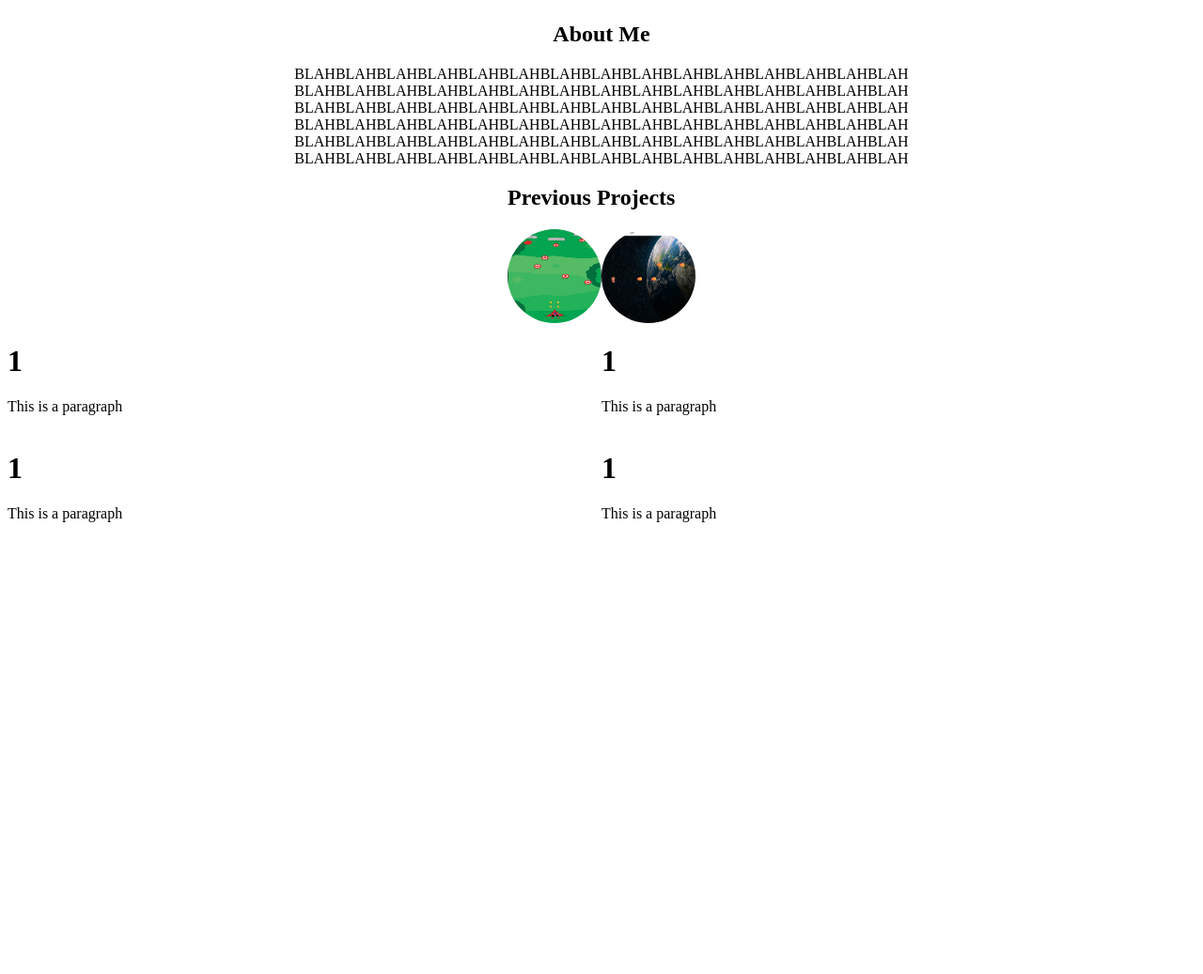
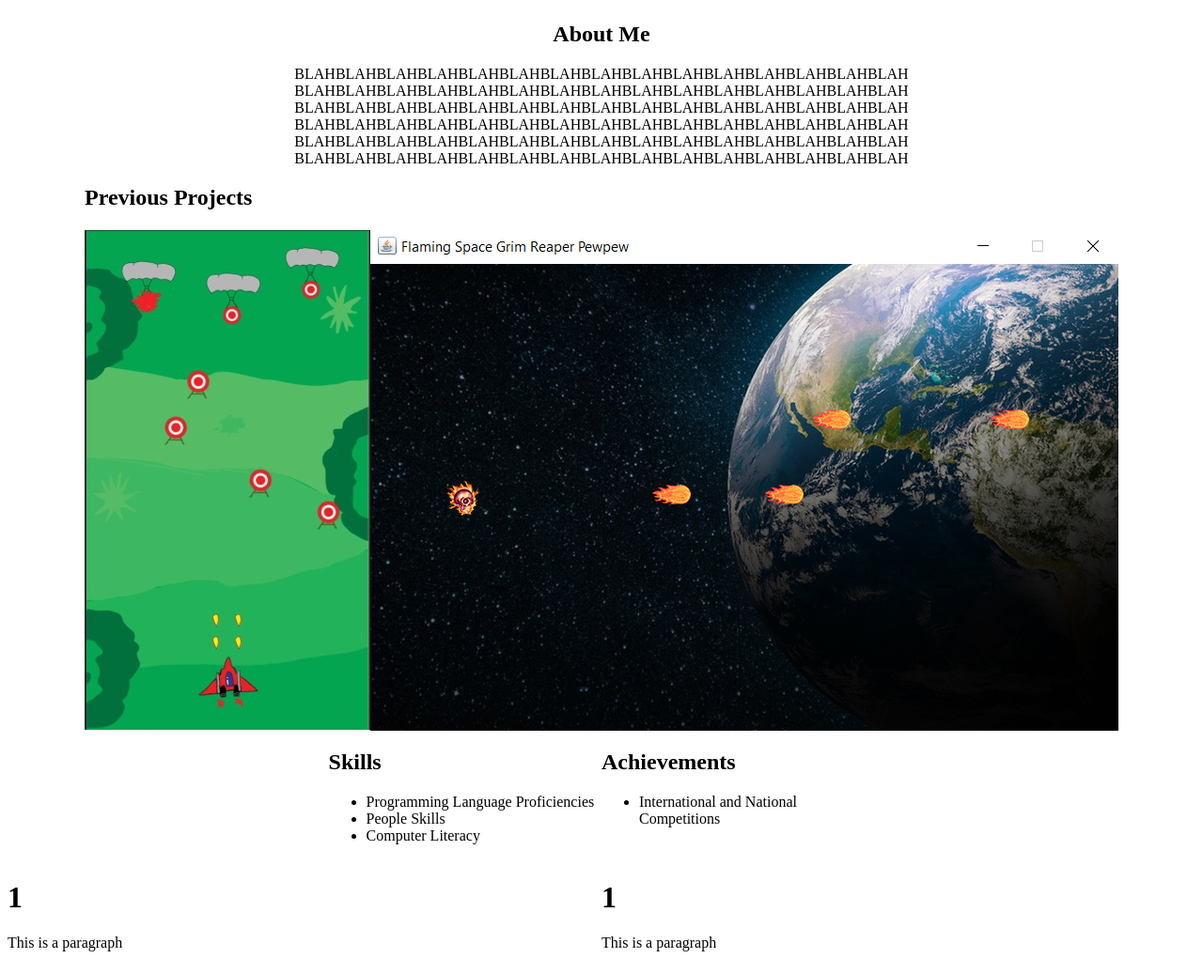
Before and after one commit to AldCristobal/AldCristobal.github.io, a plain HTML site: page index.html in a window 1280 px wide. Shown: the part 293-1330 px from the top of the page at 94% size. Before the commit the page ends 873 px from the top, so only its background shows below. Drawn offline with Linux system fonts and the light colour scheme.

Commit message:
added Skills and Achievements

```diff
--- a/index.html
+++ b/index.html
@@ -36,24 +36,33 @@
         </div>
 
         <div class="flex-container-proj">
-            <div class="flex-item" style="flex: 3;">
+            <div class="flex-item-proj" style="flex: 3;">
                 <h2>Previous Projects</h2>
                 <div class="flex-container-projsub">
-                    <img src="/assets/game2_screenshot.jpg" width="100" height="100" class="img-top">
-                    <img src="/assets/game_screenshot.webp" width="100" height="100" class="img-top">
+                    <img src="/assets/game2_screenshot.jpg">
+                    <img src="/assets/game_screenshot.webp">
 
                 </div>
             </div>
         </div>
 
         <div class="flex-container-sna">
-            <div class="flex-item" style="flex: 3;">
-                <h1>1</h1>
-                <p>This is a paragraph</p>
-            </div>
-            <div class="flex-item-sna" style="flex: 3;">
-                <h1>1</h1>
-                <p>This is a paragraph</p>
+            <div class="flex-container-snasub">
+                <div class="flex-item-sna" style="flex: 3;">
+                    <h2>Skills</h2>
+                    <ul>
+                        <li>Programming Language Proficiencies</li>
+                        <li>People Skills</li>
+                        <li>Computer Literacy</li>
+                    </ul>
+
+                </div>
+                <div class="flex-item-sna" style="flex: 3;">
+                    <h2>Achievements</h2>
+                    <ul>
+                        <li>International and National Competitions</li>
+                    </ul>
+                </div>
             </div>
         </div>
         <div class="flex-container-footer">
--- a/style.css
+++ b/style.css
@@ -80,7 +80,17 @@
 .flex-container-sna {
     display: flex;
     border-style: none;
+    justify-content: center;
     align-items: center;
+    flex-direction: column;
+}
+
+.flex-container-snasub {
+    display: flex;
+    border-style: none;
+    justify-content: center;
+    align-items: flex-start;
+    flex-direction: row;
 }
 
 .flex-item-sna {
```
